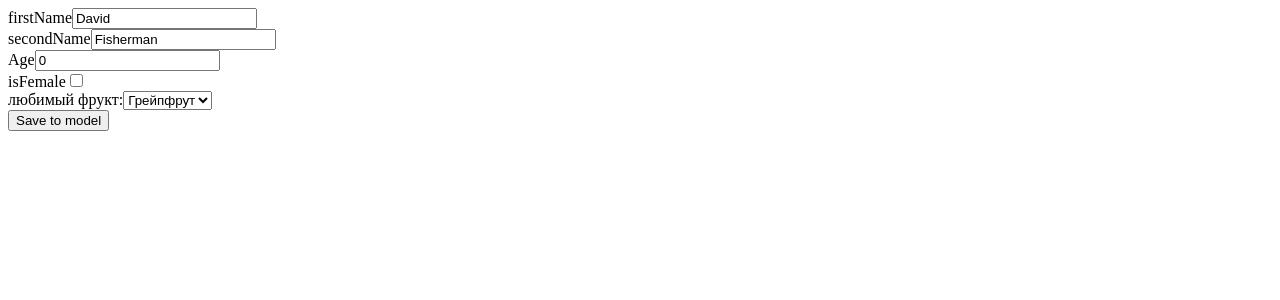
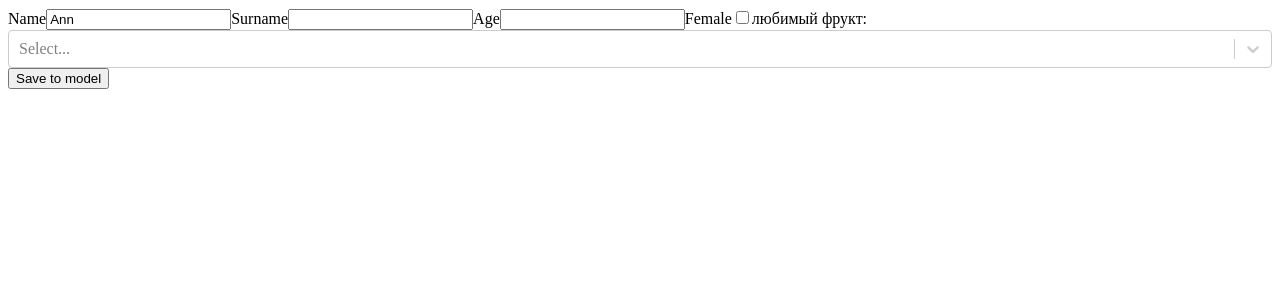
Before and after one commit to garlife/react3-l9, a React (Create React App) app: page / in a window 1280 px wide. Shown: the top 300 px of the page. Built offline with nearby package versions, Linux system fonts and the light colour scheme.

Commit message:
forms p2

```diff
--- a/package.json
+++ b/package.json
@@ -5,7 +5,8 @@
   "dependencies": {
     "react": "^17.0.2",
     "react-dom": "^17.0.2",
-    "react-hook-form": "^7.25.3"
+    "react-hook-form": "^7.25.3",
+    "react-select": "^5.2.2"
   },
   "scripts": {
     "start": "react-scripts start",
--- a/src/App.js
+++ b/src/App.js
@@ -1,62 +1,121 @@
-import React, { useState } from 'react';
+import React, { useState } from "react";
+import { useForm, Controller } from "react-hook-form";
+import Select from "react-select"
 
-export default function App() {
-  const [person, setPerson] = useState({
-    firstName: 'David',
-    secondName: 'Fisherman',
-    isFemale: false,
-    age: 0,
-    favouriteFruit: ''
-  });
+const user = {
+  firstName: "",
+  secondName: "",
+  age: 0,
+  isFemale: "",
+  favouriteFruit: "",
+};
 
-  console.log('App', person);
+function App() {
+  const [person, setPerson] = useState(user);
 
-  function handlerPerson(event) {
-    setPerson(event.target.value);
-  }
+  const {
+    register,
+    watch,
+    formState: { errors },
+    handleSubmit,
+    control
+  } = useForm({
+    defaultValues: {
+      firstName: "Ann",
+    },
+  }); //!!!
 
-  function handlerChange(event) {
+  const onSubmit = (e) => {
+    e.preventDefault();
+    //setPerson(e.target.value);
+    console.log(e);
+  };
+
+  function handleChange(event) {
     const { name, value } = event.target;
-    const newPerson = {...person};
+    const newPerson = { ...person };
     newPerson[name] = value;
     setPerson(newPerson);
   }
 
+  console.log(
+    watch("firstName"),
+    watch("secondName"),
+    watch("age"),
+    watch("isFemale"),
+    watch("favouriteFruit"),
+    errors
+  );
+
   return (
-    <>
-      <form onSubmit={handlerPerson}>
-        <label>firstName</label>
-        <input type="text"
-          name="firstName"
-          value={person.firstName}
-          onChange={handlerChange}
-        />
-        <br />
-        <label>secondName</label>
-        <input type="text"
-          name="secondName"
-          value={person.secondName}
-          onChange={handlerChange}
-        />
-        <br />
-        <label>Age</label>
-        <input type="text" name="age" value={person.age} onChange={handlerChange} />
-        <br />
-        <label>isFemale</label>
-        <input type="checkbox" name="isFemale" value={person.isFemale} onChange={handlerChange} />
-        <br />
+    <div className="App">
+      <h1></h1>
+
+      <form onSubmit={handleSubmit(onSubmit)}>
+        <label>
+          Name
+          <input
+            type="text"
+            {...register("firstName", {
+              required: true,
+              pattern: /^[А-Я][а-я]+$/i,
+            })}
+          />
+          {errors.firstName && (
+            <span> This field is required/pattern violation </span>
+          )}
+        </label>
+        <label>
+          Surname
+          <input
+            type="text"
+            {...register("secondName", { required: true, maxLength: 31 })}
+          ></input>
+          {errors.secondName && <span> This field is required! </span>}
+        </label>
+        <label>
+          Age
+          <input
+            type="number"
+            {...register("age", { min: 5, max: 100 })}
+          ></input>
+          {errors.number && <span>min/max err</span>}
+        </label>
+        <label>
+          Female
+          <input
+            type="checkbox"
+            {...register("isFemale", { required: true })}
+          ></input>
+        </label>
         <label>
           любимый фрукт:
-          <select value={person.value} onChange={handlerChange}>
+          {/* <select {...register("favouriteFruit")}>
             <option value="grapefruit">Грейпфрут</option>
             <option value="lime">Лайм</option>
 
             <option value="mango">Манго</option>
-          </select>
+          </select> */}
+          <Controller
+            name="favouriteFruit"
+            control={control}
+            render={({ field }) => (
+              <Select
+                {...field}
+                options={[
+                  { value: "lime", label: "lime" },
+                  { value: "strawberry", label: "Strawberry" },
+                  { value: "vanilla", label: "Vanilla" },
+                ]}
+              />
+            )}
+          />
         </label>
-        <br />
-        <input type="submit" value="Save to model" />
+
+        <input type="submit" value="Save to model"></input>
       </form>
-    </>
+    </div>
   );
 }
+
+export default App;
```
